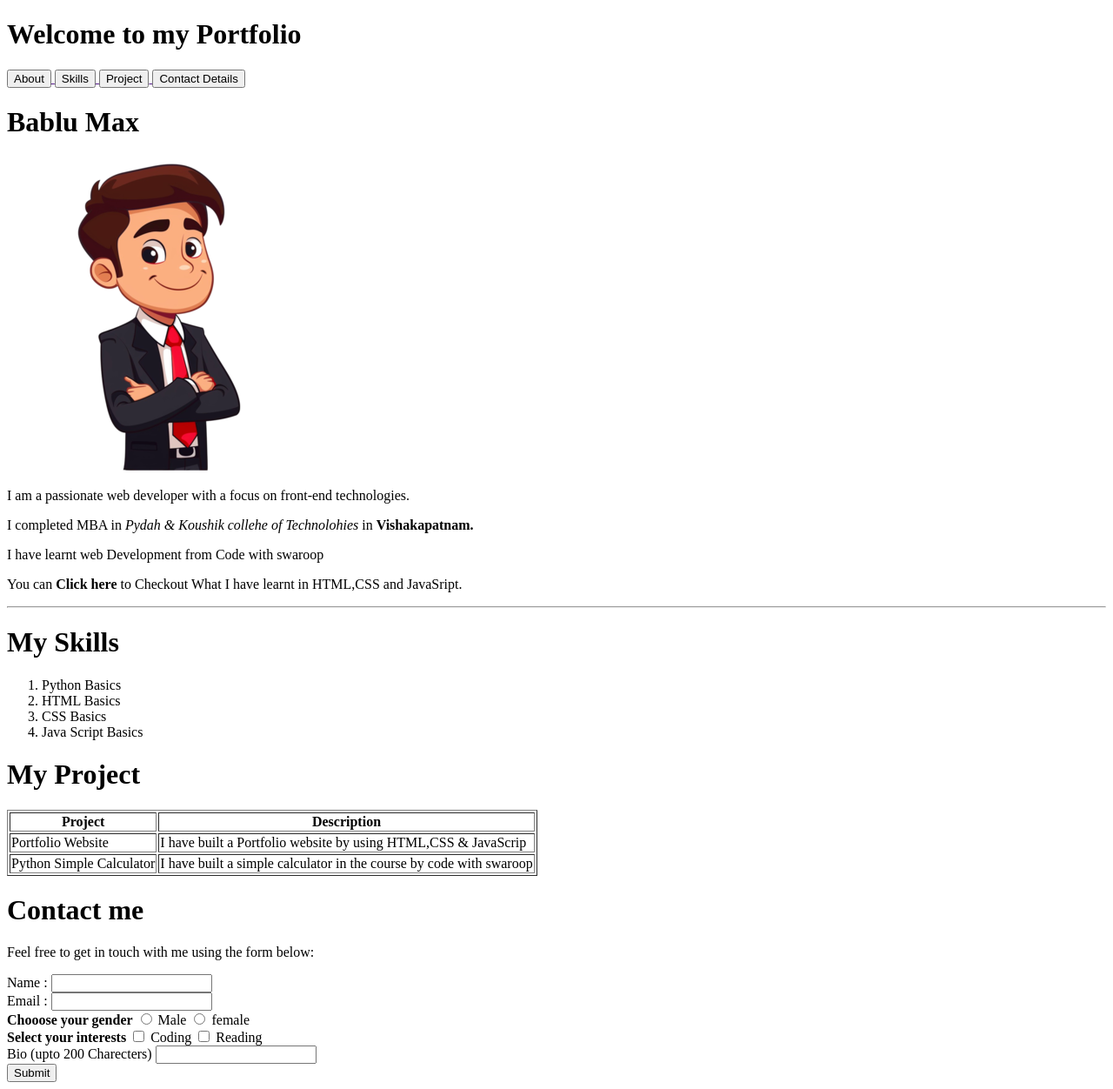
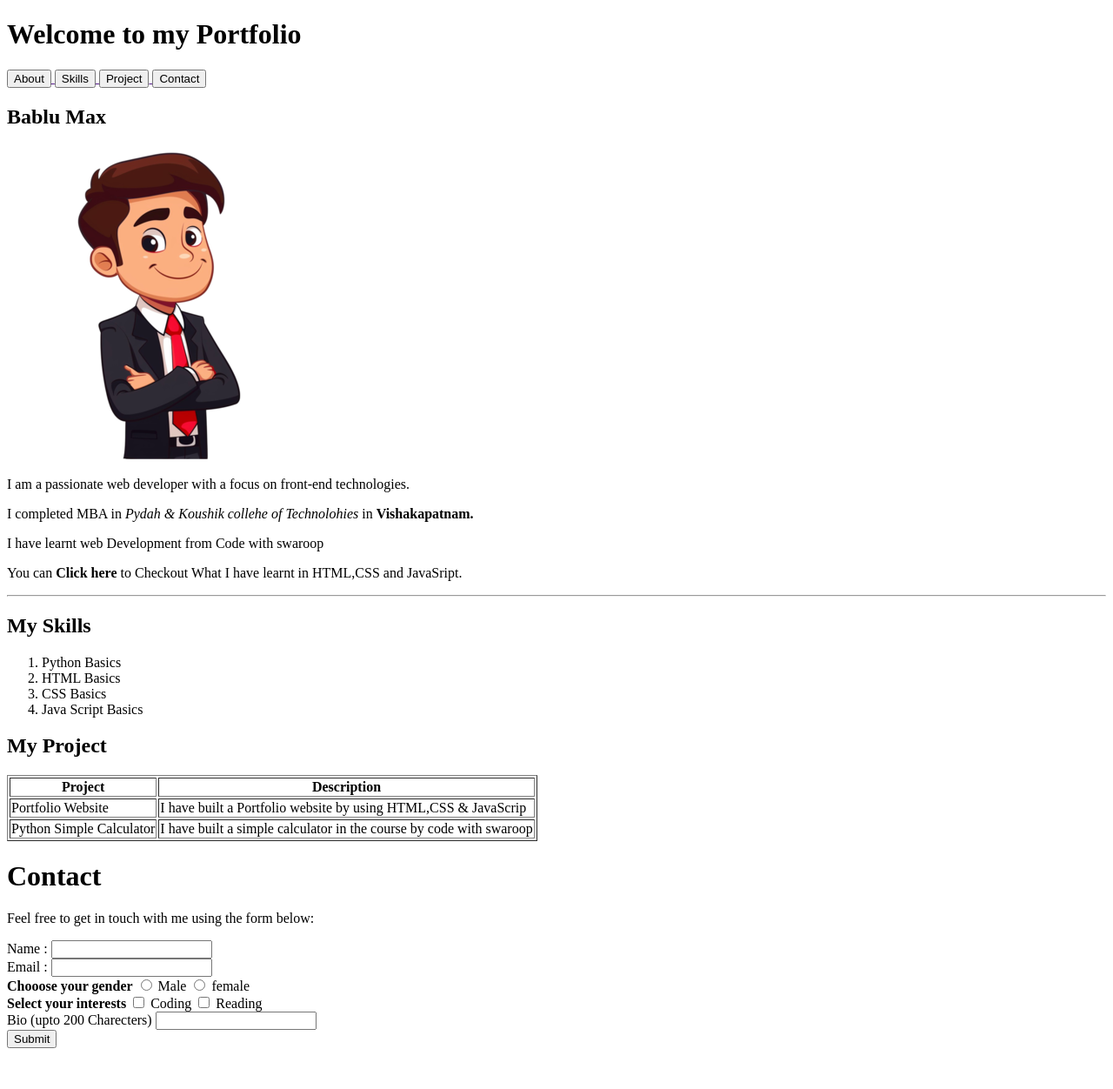
Before and after one commit to btarath984912/Documents, a plain HTML site: page My Portfolio code with swaroop/HTML BASICS/04index.html in a window 1280 px wide. Shown: the whole page at 87% size. After the commit the page ends 1213 px from the top, so only its background shows below. Drawn offline with Linux system fonts and the light colour scheme.

Commit message:
I manged structured wise

```diff
--- a/My Portfolio code with swaroop/HTML BASICS/04index.html
+++ b/My Portfolio code with swaroop/HTML BASICS/04index.html
@@ -4,6 +4,9 @@
     <title>My Portfolio</title>
 </head>
 <body>
+
+    <header>
+
         <h1>Welcome to my Portfolio</h1>
 
         <a href="">
@@ -26,9 +29,16 @@
 
         <a href="">
 
-        <button>Contact Details</button>
+        <button>Contact</button>
 
         </a>
+
+    </header>
+
+
+    <main>
+
+        <section id="About">
 
         <h1>Bablu Max</h1>
         <img src="Max.png" alt="A photo of me">
@@ -37,6 +47,12 @@
         <p>I completed MBA in <em>Pydah & Koushik collehe of Technolohies</em> in <strong>Vishakapatnam.</strong>
         <p>I have learnt web Development from Code with swaroop   </p>
         <p>You can <strong>Click here</strong> to Checkout What I have learnt in HTML,CSS and JavaSript.</p><hr>
+
+        </section>
+
+
+        <section id="Skills">
+
         <h1>My Skills</h1>
 
              <ol>
@@ -47,9 +63,11 @@
 
              </ol>
 
+        <section id="Project"></section>
+
             <h1>My Project</h1>
+
             <table border="1">
-
                 <tr>
                     <th>Project</th>
                     <th>Description</th>
@@ -67,13 +85,16 @@
                 </tr>
 
 
+            </table>
+
+        <section id="Contact"></section>
+
+    </main>
 
 
+    <footer>
 
-
-    </table>
-
-    <h1>Contact me</h1>
+            <h1>Contact</h1>
             <p>Feel free to get in touch with me using the form below:</p>
 
         <form action="">
@@ -107,6 +128,8 @@
 
         </form>
 
+    </footer>
+
 
 </body>
 </html>
```
Lines whose indentation alone changed are shown as unchanged.
